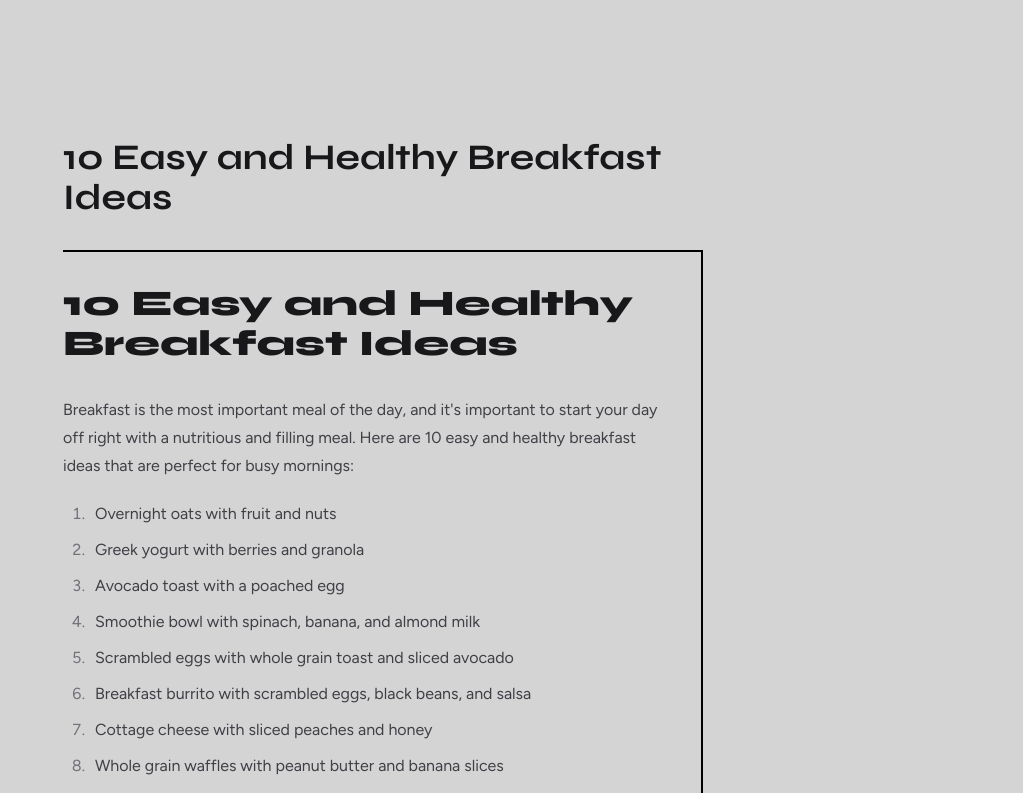
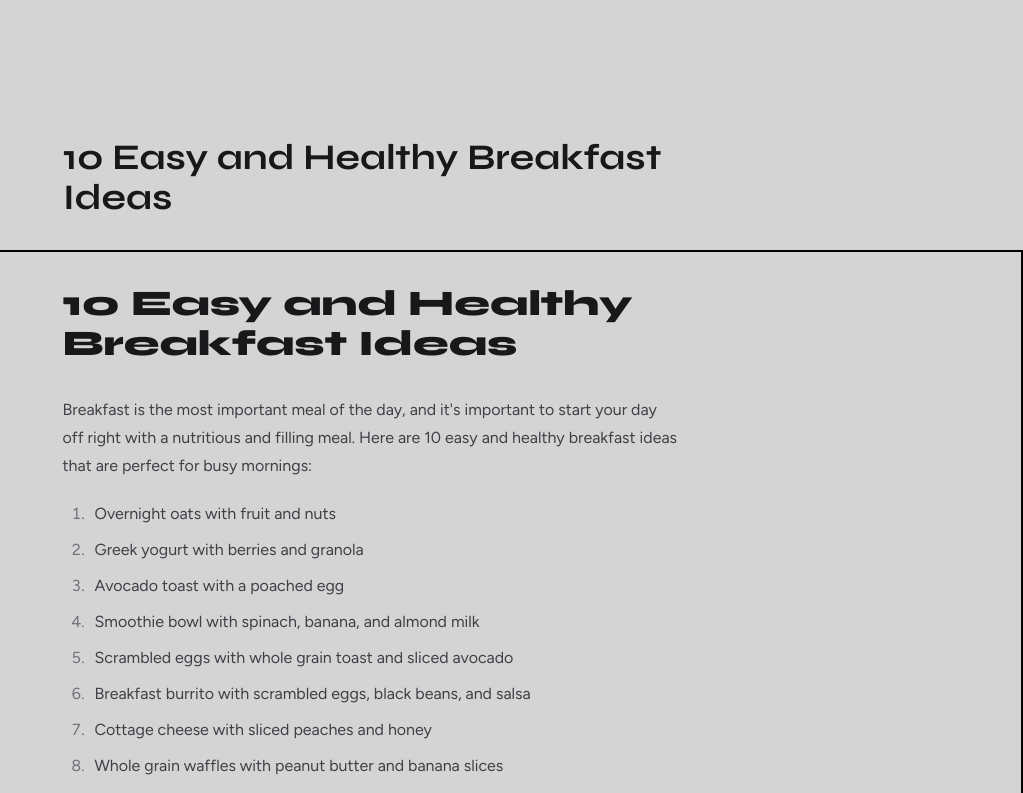
Before and after one commit to Callumk7/personal-blog-portfolio, a Next.js app: page /blog/10-Easy-and-Healthy-Breakfast-Ideas in a window 1280 px wide. Shown: the part 240-1033 px from the top of the page, without its empty margins (257-1280 px from the left). Built offline with nearby package versions, Linux system fonts and the light colour scheme.

Commit message:
nav layout restructure

```diff
--- a/src/app/(routes)/blog/[slug]/page.tsx
+++ b/src/app/(routes)/blog/[slug]/page.tsx
@@ -17,14 +17,18 @@ export default async function BlogPage({ params }: { params: { slug: string } })
 	const post = getPostData(params.slug);
 
 	return (
-		<div className="mx-auto mt-80 w-4/5 lg:w-1/2">
+		<div className="mt-80">
 			<div className="flex flex-col pb-20">
-				<h1 className="border-b-2 border-black pb-8 font-syne text-4xl font-bold text-zinc-900">
-					{post.title}
-				</h1>
-				<ReactMarkdown className="prose prose-zinc max-w-none border-r-2 border-black pr-6 pt-8 prose-headings:font-syne">
-					{post.content}
-				</ReactMarkdown>
+				<div className="border-b-2 border-black">
+					<h1 className="mx-auto w-4/5 pb-8 font-syne text-4xl font-bold text-zinc-900 lg:w-1/2">
+						{post.title}
+					</h1>
+				</div>
+				<div className="border-r-2 border-black">
+					<ReactMarkdown className="prose prose-zinc mx-auto w-4/5 max-w-none pr-6 pt-8 prose-headings:font-syne lg:w-1/2">
+						{post.content}
+					</ReactMarkdown>
+				</div>
 			</div>
 		</div>
 	);
--- a/src/app/(routes)/blog/page.tsx
+++ b/src/app/(routes)/blog/page.tsx
@@ -8,11 +8,11 @@ export default async function BlogPage() {
 
 	return (
 		<main className="mx-auto mb-24 w-4/5 px-8 md:w-2/3 lg:w-3/4 xl:w-2/3">
-			<h1 className="pb-10 font-grotesk text-6xl text-zinc-900">Blog.</h1>
-			<section className="pb-8">
+			<h1 className="pb-10 font-syne font-bold text-6xl text-zinc-900">Blog.</h1>
+			<section className="pb-5">
 				<CoverPostCard post={coverPost} />
 			</section>
-			<section className=" grid grid-cols-1 justify-items-stretch gap-x-5 gap-y-10 lg:grid-cols-2">
+			<section className=" grid grid-cols-1 justify-items-stretch gap-x-5 gap-y-5 lg:grid-cols-2">
 				{posts.map((post) => (
 					<PostCard key={post.slug} post={post} />
 				))}
--- a/src/app/(routes)/layout.tsx
+++ b/src/app/(routes)/layout.tsx
@@ -4,7 +4,7 @@ export default function Layout({ children }: { children: React.ReactNode }) {
 	return (
 		<>
 			<Navigation />
-			{children}
+			<div className="mt-10">{children}</div>
 		</>
 	);
 }
```
